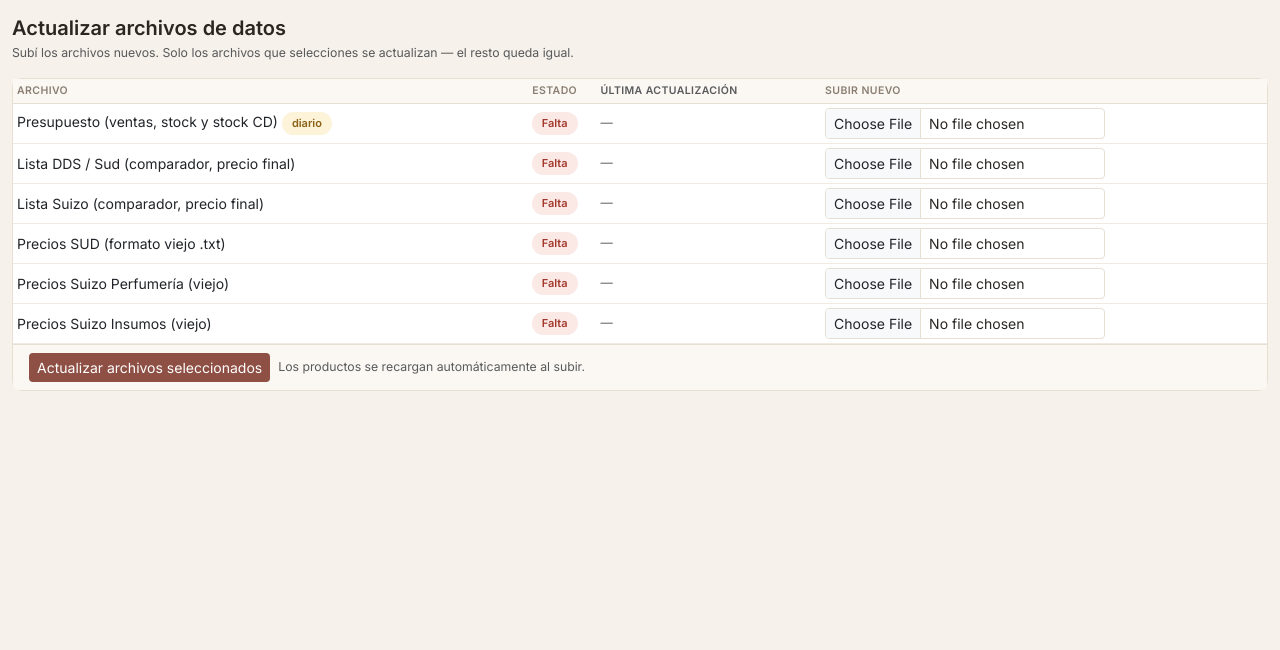
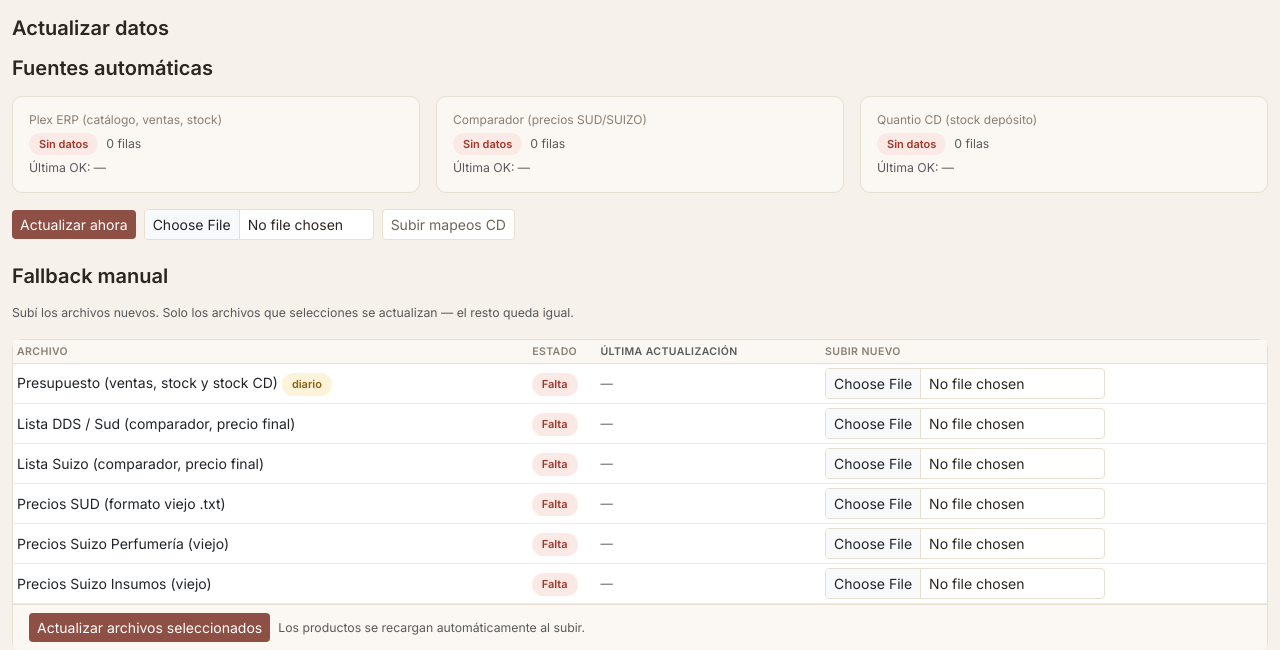
Before and after one commit to dayfloresred-dotcom/App-Pedidos, a Flask app: page /actualizar-datos in a window 1280 px wide. Shown: the part 54-704 px from the top of the page. Run offline with Flask 3, Linux system fonts and the light colour scheme; the visitor is signed in with stand-in values (Sample User, id 1); data that the repository does not hold is empty.

Commit message:
Fuentes: seccion de estado y refresco en Actualizar datos (fallback manual debajo)
Co-Authored-By: Claude Fable 5 <noreply@anthropic.com>

```diff
--- a/templates/actualizar_datos.html
+++ b/templates/actualizar_datos.html
@@ -1,6 +1,49 @@
 {% extends "base.html" %}
 {% block content %}
-<h5 class="mb-1">Actualizar archivos de datos</h5>
+<h5 class="mb-3">Actualizar datos</h5>
+
+<h5 class="mb-3">Fuentes automáticas</h5>
+<div class="row g-3 mb-3">
+  {% set NOMBRES = {'plex': 'Plex ERP (catálogo, ventas, stock)',
+                    'comparador': 'Comparador (precios SUD/SUIZO)',
+                    'quantio': 'Quantio CD (stock depósito)'} %}
+  {% set estados = {} %}
+  {% for e in fuentes_estado %}{% set _ = estados.update({e.fuente: e}) %}{% endfor %}
+  {% for clave, nombre in NOMBRES.items() %}
+  {% set e = estados.get(clave) %}
+  <div class="col-md-4">
+    <div class="metric-card h-100">
+      <div class="metric-label">{{ nombre }}</div>
+      <div class="d-flex align-items-center gap-2 mt-1">
+        {% if e and not e.error %}
+          <span class="badge-comprado">OK</span>
+        {% elif e and e.ultima_ok %}
+          <span class="badge-pendiente">Con aviso</span>
+        {% else %}
+          <span class="badge-cancelado">Sin datos</span>
+        {% endif %}
+        <span class="small text-muted">{{ e.filas if e else 0 }} filas</span>
+      </div>
+      <div class="small text-muted mt-1">Última OK: {{ e.ultima_ok if e and e.ultima_ok else '—' }}</div>
+      {% if e and e.error %}<div class="small" style="color: var(--peligro)">{{ e.error[:120] }}</div>{% endif %}
+    </div>
+  </div>
+  {% endfor %}
+</div>
+<div class="d-flex gap-2 flex-wrap align-items-center mb-4">
+  <button class="btn btn-sm btn-brand" onclick="refrescarFuentes(this)">Actualizar ahora</button>
+  {% if n_no_matcheados %}
+  <span class="badge-pendiente">{{ n_no_matcheados }} productos del CD sin matchear</span>
+  <a class="btn btn-sm btn-suave" href="{{ url_for('fuentes_no_matcheados_csv') }}">↓ Descargar CSV</a>
+  {% endif %}
+  <form method="post" action="{{ url_for('fuentes_subir_mapeos') }}" enctype="multipart/form-data"
+        class="d-flex gap-2 align-items-center">
+    <input type="file" name="archivo" accept=".csv" class="form-control form-control-sm" style="width:230px">
+    <button type="submit" class="btn btn-sm btn-suave">Subir mapeos CD</button>
+  </form>
+</div>
+
+<h5 class="mb-3">Fallback manual</h5>
 <p class="text-muted small mb-3">Subí los archivos nuevos. Solo los archivos que selecciones se actualizan — el resto queda igual.</p>
 
 <form method="post" enctype="multipart/form-data">
@@ -49,4 +92,26 @@
     </div>
   </div>
 </form>
+
+{% block scripts %}
+<script>
+async function refrescarFuentes(btn) {
+  setLoading(btn, true);
+  try {
+    const res = await fetch('/api/fuentes/refrescar', {method: 'POST'});
+    const d = await res.json().catch(() => ({}));
+    if (res.ok && d.ok) {
+      toast(`Catálogo actualizado — ${d.productos} productos`, 'exito');
+      setTimeout(() => location.reload(), 900);
+      return;
+    }
+    toast(d.error || 'El refresco falló — revisá el estado de las fuentes', 'error');
+    setTimeout(() => location.reload(), 1500);
+  } catch (e) {
+    toast('Error de conexión', 'error');
+    setLoading(btn, false);
+  }
+}
+</script>
 {% endblock %}
+{% endblock %}
```
